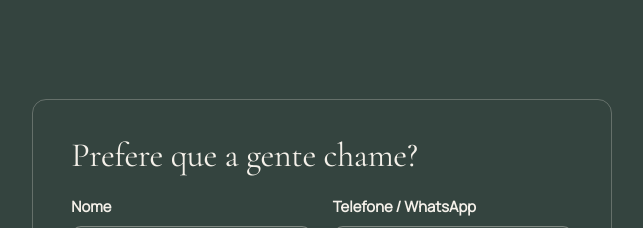
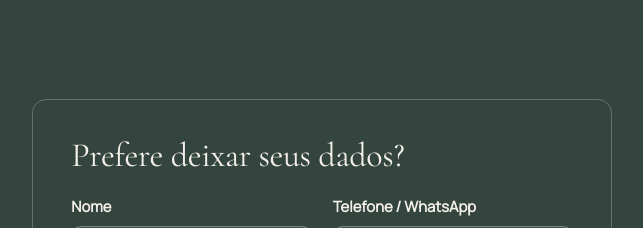
Before and after one commit to Samuka2709/Dente, a React (Vite) app: page / in a window 1280 px wide. Shown: the part 9120-9348 px from the top of the page, without its empty margins (625-1268 px from the left). Built offline with nearby package versions, Linux system fonts and the light colour scheme.

Commit message:
Formulário: título mais fiel ao funcionamento
Co-Authored-By: Claude Opus 5.5 <noreply@anthropic.com>
Claude-Session: https://claude.ai/code/session_011kDrMLU9xTzUXucuepGwwW

```diff
--- a/src/components/Contact.tsx
+++ b/src/components/Contact.tsx
@@ -82,7 +82,7 @@ function ContactForm() {
       className="grid gap-5 rounded-[14px] border border-bg/25 p-7 md:p-9"
       aria-describedby={`${id}-lgpd`}
     >
-      <h3 className="text-[2rem] text-bg">Prefere que a gente chame?</h3>
+      <h3 className="text-[2rem] text-bg">Prefere deixar seus dados?</h3>
       <div className="grid gap-5 sm:grid-cols-2">
         <div className="grid gap-2">
           <label htmlFor={`${id}-nome`} className="text-sm font-semibold">
```
